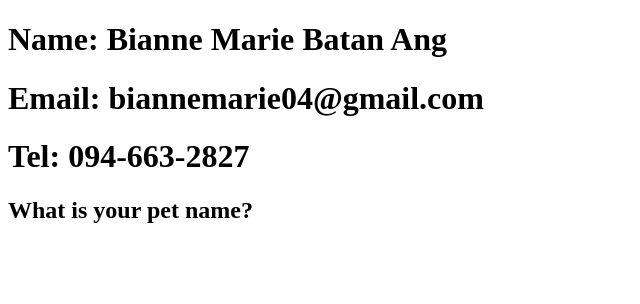
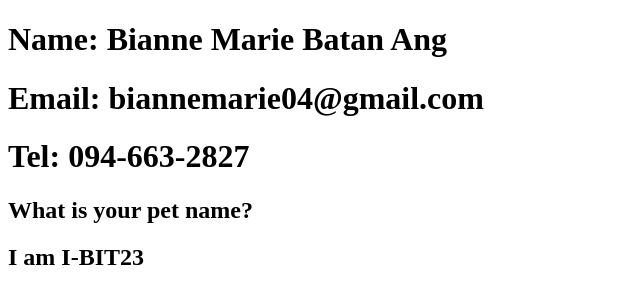
Before and after one commit to bimmarie/git-sample-project, a plain HTML site: page index.html in a window 1280 px wide. Shown: the whole page, without its empty margins (0-640 px from the left). Drawn offline with Linux system fonts and the light colour scheme.

Commit message:
update text

```diff
--- a/index.html
+++ b/index.html
@@ -11,6 +11,7 @@
     <h1>Tel: 094-663-2827</h1>
 
     <h2>What is your pet name?</h2>
+    <h2>I am I-BIT23</h2>
 
 </body>
 </html>
```
